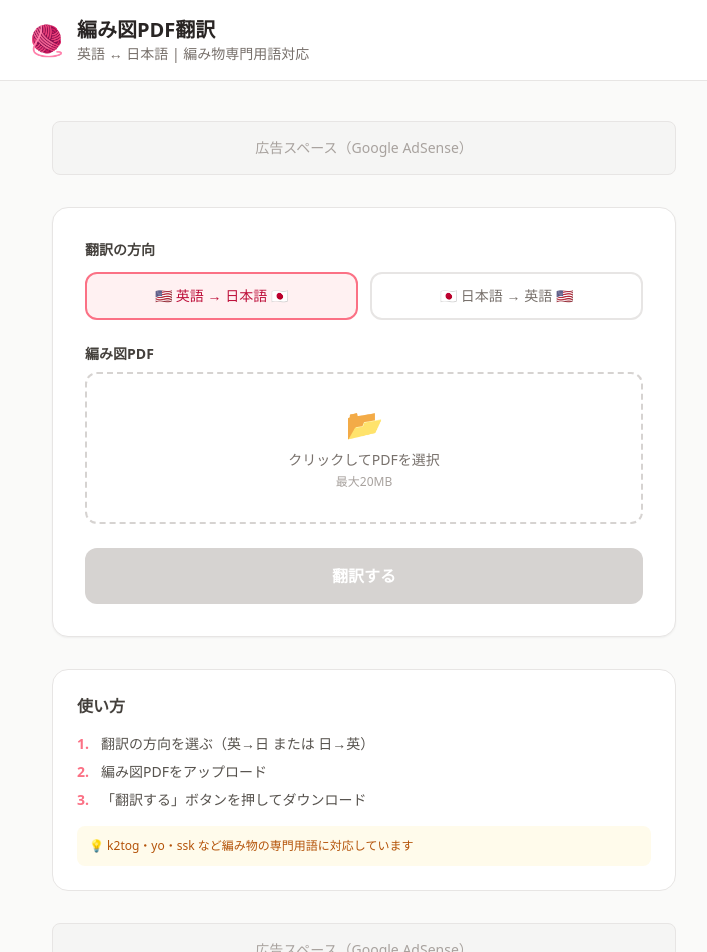
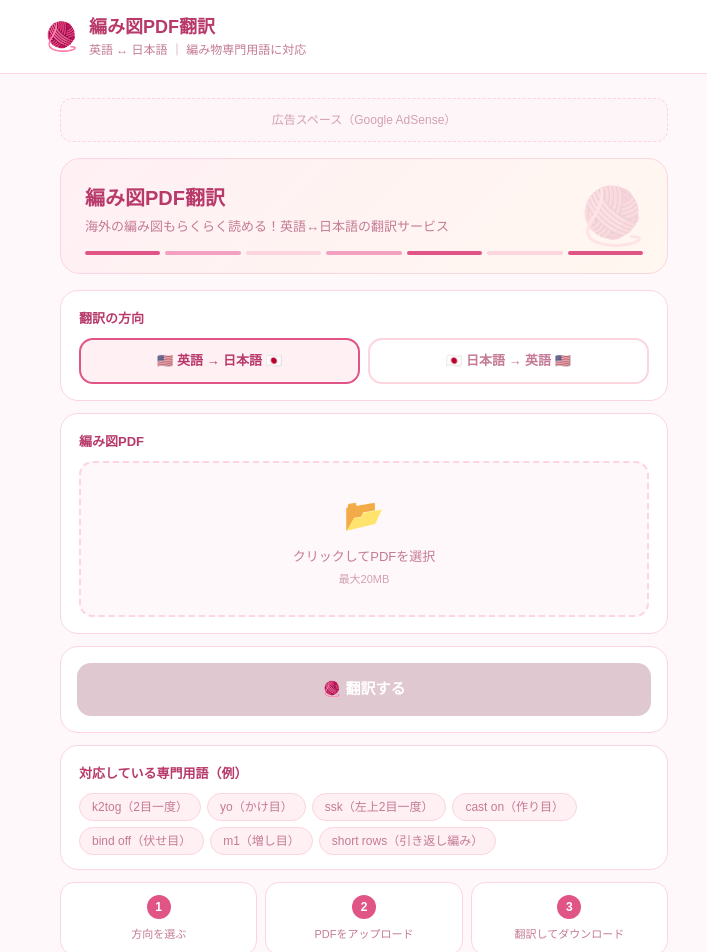
Before and after one commit to vnagisa0793-tech/knit-translator, a Next.js app in the folder frontend/: page / in a window 1280 px wide. Shown: the top 952 px of the page, without its empty margins (276-983 px from the left). Built offline with nearby package versions, Linux system fonts and the light colour scheme; no server answers.

Commit message:
redesign UI

```diff
--- a/frontend/app/page.jsx
+++ b/frontend/app/page.jsx
@@ -1,6 +1,22 @@
 'use client'
 
 import { useState } from 'react'
+
+// =============================================
+// 🎨 色・デザインのカスタマイズはここを変えてね！
+// =============================================
+const COLORS = {
+  primary: '#e05585',        // メインのピンク色（ボタン・アクセント）
+  primaryLight: '#fff0f4',   // 薄いピンク（背景・ホバー）
+  primaryBorder: '#fcd5de',  // ボーダーのピンク
+  primaryText: '#b83a6a',    // 濃いピンク（テキスト・ラベル）
+  subText: '#c47a95',        // 薄いピンク（サブテキスト）
+  hintText: '#d4a0b4',       // さらに薄い（ヒント文字）
+  yarn1: '#e05585',          // 毛糸バーの色1
+  yarn2: '#f4a0c0',          // 毛糸バーの色2
+  yarn3: '#fcd5de',          // 毛糸バーの色3
+}
+// =============================================
 
 export default function Home() {
   const [file, setFile] = useState(null)
@@ -50,152 +66,314 @@ export default function Home() {
   }
 
   return (
-    <main className="min-h-screen bg-stone-50">
-      <header className="bg-white border-b border-stone-200 py-4 px-6">
-        <div className="max-w-2xl mx-auto flex items-center gap-3">
-          <span className="text-3xl">🧶</span>
+    <main style={{ background: '#fff8fa', minHeight: '100vh', fontFamily: 'sans-serif' }}>
+
+      {/* ヘッダー */}
+      <header style={{
+        background: 'white',
+        borderBottom: `1px solid ${COLORS.primaryBorder}`,
+        padding: '14px 24px',
+      }}>
+        <div style={{ maxWidth: 640, margin: '0 auto', display: 'flex', alignItems: 'center', gap: 10 }}>
+          <span style={{ fontSize: 28 }}>🧶</span>
           <div>
-            <h1 className="text-xl font-bold text-stone-800">編み図PDF翻訳</h1>
-            <p className="text-sm text-stone-500">英語 ↔ 日本語 | 編み物専門用語対応</p>
+            {/* ↓ サービス名を変えたいときはここ */}
+            <h1 style={{ margin: 0, fontSize: 18, fontWeight: 700, color: COLORS.primaryText }}>編み図PDF翻訳</h1>
+            <p style={{ margin: 0, fontSize: 12, color: COLORS.subText }}>英語 ↔ 日本語 ｜ 編み物専門用語に対応</p>
           </div>
         </div>
       </header>
 
-      <div className="max-w-2xl mx-auto px-6 py-10">
+      <div style={{ maxWidth: 640, margin: '0 auto', padding: '24px 16px 40px' }}>
 
-        <div className="bg-stone-100 border border-stone-200 rounded-lg p-4 mb-8 text-center text-stone-400 text-sm">
+        {/* 広告スペース上 */}
+        <div style={{
+          background: '#fdf5f8',
+          border: `1px dashed ${COLORS.primaryBorder}`,
+          borderRadius: 12,
+          padding: 12,
+          textAlign: 'center',
+          fontSize: 12,
+          color: COLORS.hintText,
+          marginBottom: 16,
+        }}>
           広告スペース（Google AdSense）
         </div>
 
-        <div className="bg-white rounded-2xl shadow-sm border border-stone-200 p-8">
-          <form onSubmit={handleSubmit} className="space-y-6">
+        {/* ヒーローカード */}
+        <div style={{
+          background: `linear-gradient(135deg, ${COLORS.primaryLight} 0%, #fff7f0 100%)`,
+          border: `1px solid ${COLORS.primaryBorder}`,
+          borderRadius: 20,
+          padding: '24px 24px 18px',
+          marginBottom: 16,
+          position: 'relative',
+          overflow: 'hidden',
+        }}>
+          {/* 右の絵文字デコレーション */}
+          <span style={{
+            position: 'absolute', right: 20, top: '50%',
+            transform: 'translateY(-50%)',
+            fontSize: 56, opacity: 0.15,
+          }}>🧶</span>
 
-            <div>
-              <label className="block text-sm font-semibold text-stone-700 mb-3">
-                翻訳の方向
-              </label>
-              <div className="grid grid-cols-2 gap-3">
-                <button
-                  type="button"
-                  onClick={() => setDirection('en_to_ja')}
-                  className={`py-3 px-4 rounded-xl border-2 text-sm font-medium transition-all ${
-                    direction === 'en_to_ja'
-                      ? 'border-rose-400 bg-rose-50 text-rose-700'
-                      : 'border-stone-200 text-stone-500 hover:border-stone-300'
-                  }`}
-                >
-                  🇺🇸 英語 → 日本語 🇯🇵
-                </button>
-                <button
-                  type="button"
-                  onClick={() => setDirection('ja_to_en')}
-                  className={`py-3 px-4 rounded-xl border-2 text-sm font-medium transition-all ${
-                    direction === 'ja_to_en'
-                      ? 'border-rose-400 bg-rose-50 text-rose-700'
-                      : 'border-stone-200 text-stone-500 hover:border-stone-300'
-                  }`}
-                >
-                  🇯🇵 日本語 → 英語 🇺🇸
-                </button>
+          {/* ↓ キャッチコピーを変えたいときはここ */}
+          <p style={{ margin: '0 0 4px', fontSize: 20, fontWeight: 700, color: COLORS.primaryText }}>
+            編み図PDF翻訳
+          </p>
+          <p style={{ margin: 0, fontSize: 13, color: COLORS.subText }}>
+            海外の編み図もらくらく読める！英語↔日本語の翻訳サービス
+          </p>
+
+          {/* 毛糸バー（色は上のCOLORSで変えられます） */}
+          <div style={{ display: 'flex', gap: 5, marginTop: 14 }}>
+            {[COLORS.yarn1, COLORS.yarn2, COLORS.yarn3, COLORS.yarn2, COLORS.yarn1, COLORS.yarn3, COLORS.yarn1].map((c, i) => (
+              <div key={i} style={{ height: 4, borderRadius: 2, flex: 1, background: c }} />
+            ))}
           </div>
         </div>
 
-            <div>
-              <label className="block text-sm font-semibold text-stone-700 mb-2">
+        {/* 翻訳方向 */}
+        <div style={{
+          background: 'white',
+          border: `1px solid ${COLORS.primaryBorder}`,
+          borderRadius: 18,
+          padding: '18px 18px 16px',
+          marginBottom: 12,
+        }}>
+          <span style={{ fontSize: 13, fontWeight: 700, color: COLORS.primaryText, display: 'block', marginBottom: 10 }}>
+            翻訳の方向
+          </span>
+          <div style={{ display: 'grid', gridTemplateColumns: '1fr 1fr', gap: 8 }}>
+            {[
+              { key: 'en_to_ja', label: '🇺🇸 英語 → 日本語 🇯🇵' },
+              { key: 'ja_to_en', label: '🇯🇵 日本語 → 英語 🇺🇸' },
+            ].map(({ key, label }) => (
+              <button
+                key={key}
+                type="button"
+                onClick={() => setDirection(key)}
+                style={{
+                  border: `2px solid ${direction === key ? COLORS.primary : COLORS.primaryBorder}`,
+                  borderRadius: 14,
+                  padding: '11px 8px',
+                  fontSize: 13,
+                  fontWeight: 700,
+                  background: direction === key ? COLORS.primaryLight : 'white',
+                  color: direction === key ? COLORS.primaryText : COLORS.subText,
+                  cursor: 'pointer',
+                  transition: 'all 0.15s',
+                }}
+              >
+                {label}
+              </button>
+            ))}
+          </div>
+        </div>
+
+        {/* PDFアップロード */}
+        <div style={{
+          background: 'white',
+          border: `1px solid ${COLORS.primaryBorder}`,
+          borderRadius: 18,
+          padding: '18px 18px 16px',
+          marginBottom: 12,
+        }}>
+          <span style={{ fontSize: 13, fontWeight: 700, color: COLORS.primaryText, display: 'block', marginBottom: 10 }}>
             編み図PDF
-              </label>
+          </span>
           <div
-                className={`border-2 border-dashed rounded-xl p-8 text-center cursor-pointer transition-colors ${
-                  file ? 'border-rose-300 bg-rose-50' : 'border-stone-300 hover:border-rose-300'
-                }`}
             onClick={() => document.getElementById('file-input').click()}
+            style={{
+              border: `2px dashed ${file ? COLORS.primary : COLORS.primaryBorder}`,
+              borderRadius: 14,
+              padding: '28px 16px',
+              textAlign: 'center',
+              cursor: 'pointer',
+              background: file ? COLORS.primaryLight : '#fff8fa',
+              transition: 'all 0.15s',
+            }}
           >
             <input
               id="file-input"
               type="file"
               accept=".pdf"
-                  className="hidden"
+              style={{ display: 'none' }}
               onChange={(e) => setFile(e.target.files[0])}
             />
             {file ? (
-                  <div>
-                    <p className="text-2xl mb-1">📄</p>
-                    <p className="text-sm font-medium text-stone-700">{file.name}</p>
-                    <p className="text-xs text-stone-400 mt-1">
+              <>
+                <p style={{ fontSize: 28, margin: '0 0 6px' }}>📄</p>
+                <p style={{ fontSize: 13, fontWeight: 700, color: COLORS.primaryText, margin: '0 0 4px' }}>{file.name}</p>
+                <p style={{ fontSize: 11, color: COLORS.hintText, margin: 0 }}>
                   {(file.size / 1024 / 1024).toFixed(1)} MB
                 </p>
-                  </div>
+              </>
             ) : (
-                  <div>
-                    <p className="text-3xl mb-2">📂</p>
-                    <p className="text-sm text-stone-500">クリックしてPDFを選択</p>
-                    <p className="text-xs text-stone-400 mt-1">最大20MB</p>
-                  </div>
+              <>
+                <p style={{ fontSize: 32, margin: '0 0 8px' }}>📂</p>
+                <p style={{ fontSize: 13, color: COLORS.subText, margin: '0 0 4px' }}>クリックしてPDFを選択</p>
+                <p style={{ fontSize: 11, color: COLORS.hintText, margin: 0 }}>最大20MB</p>
+              </>
             )}
           </div>
         </div>
 
+        {/* 翻訳ボタン */}
+        <div style={{
+          background: 'white',
+          border: `1px solid ${COLORS.primaryBorder}`,
+          borderRadius: 18,
+          padding: 16,
+          marginBottom: 12,
+        }}>
           <button
-              type="submit"
+            onClick={handleSubmit}
             disabled={!file || status === 'uploading'}
-              className={`w-full py-4 rounded-xl font-semibold text-white transition-all ${
-                !file || status === 'uploading'
-                  ? 'bg-stone-300 cursor-not-allowed'
-                  : 'bg-rose-500 hover:bg-rose-600 active:scale-95'
-              }`}
+            style={{
+              width: '100%',
+              padding: '15px',
+              borderRadius: 14,
+              background: !file || status === 'uploading'
+                ? '#e0c8d0'
+                : `linear-gradient(135deg, ${COLORS.primary} 0%, #c03870 100%)`,
+              color: 'white',
+              fontSize: 15,
+              fontWeight: 700,
+              border: 'none',
+              cursor: !file || status === 'uploading' ? 'not-allowed' : 'pointer',
+              fontFamily: 'inherit',
+              transition: 'opacity 0.15s',
+            }}
           >
-              {status === 'uploading' ? (
-                <span className="flex items-center justify-center gap-2">
-                  <svg className="animate-spin h-4 w-4" viewBox="0 0 24 24" fill="none">
-                    <circle className="opacity-25" cx="12" cy="12" r="10" stroke="currentColor" strokeWidth="4"/>
-                    <path className="opacity-75" fill="currentColor" d="M4 12a8 8 0 018-8v8z"/>
-                  </svg>
-                  翻訳中... しばらくお待ちください
-                </span>
-              ) : '翻訳する'}
+            {status === 'uploading' ? '翻訳中... しばらくお待ちください ⏳' : '🧶 翻訳する'}
           </button>
-          </form>
+        </div>
 
+        {/* エラー */}
         {status === 'error' && (
-            <div className="mt-4 p-4 bg-red-50 border border-red-200 rounded-xl text-sm text-red-600">
+          <div style={{
+            background: '#fff0f0',
+            border: '1px solid #ffc0c0',
+            borderRadius: 14,
+            padding: '14px 16px',
+            fontSize: 13,
+            color: '#c03030',
+            marginBottom: 12,
+          }}>
             ❌ {errorMsg}
           </div>
         )}
 
+        {/* 完了・ダウンロード */}
         {status === 'done' && downloadUrl && (
-            <div className="mt-6 p-6 bg-green-50 border border-green-200 rounded-xl text-center">
-              <p className="text-2xl mb-2">✅</p>
-              <p className="text-sm font-semibold text-green-700 mb-4">翻訳が完了しました！</p>
+          <div style={{
+            background: '#f0fff4',
+            border: '1px solid #a8e6c0',
+            borderRadius: 18,
+            padding: '20px 16px',
+            textAlign: 'center',
+            marginBottom: 12,
+          }}>
+            <p style={{ fontSize: 28, margin: '0 0 8px' }}>✅</p>
+            <p style={{ fontSize: 14, fontWeight: 700, color: '#2d7a4f', margin: '0 0 14px' }}>翻訳が完了しました！</p>
             <a
               href={downloadUrl}
               download={downloadName}
-                className="inline-block bg-green-600 hover:bg-green-700 text-white font-semibold py-3 px-8 rounded-xl transition-colors"
+              style={{
+                display: 'inline-block',
+                background: '#38a169',
+                color: 'white',
+                fontWeight: 700,
+                padding: '12px 28px',
+                borderRadius: 14,
+                textDecoration: 'none',
+                fontSize: 14,
+              }}
             >
               📥 PDFをダウンロード
             </a>
           </div>
         )}
-        </div>
 
-        <div className="mt-8 bg-white rounded-2xl border border-stone-200 p-6">
-          <h2 className="font-bold text-stone-700 mb-4">使い方</h2>
-          <ol className="space-y-2 text-sm text-stone-600">
-            <li className="flex gap-3"><span className="text-rose-400 font-bold">1.</span> 翻訳の方向を選ぶ（英→日 または 日→英）</li>
-            <li className="flex gap-3"><span className="text-rose-400 font-bold">2.</span> 編み図PDFをアップロード</li>
-            <li className="flex gap-3"><span className="text-rose-400 font-bold">3.</span> 「翻訳する」ボタンを押してダウンロード</li>
-          </ol>
-          <div className="mt-4 p-3 bg-amber-50 rounded-lg text-xs text-amber-700">
-            💡 k2tog・yo・ssk など編み物の専門用語に対応しています
+        {/* 対応専門用語タグ */}
+        <div style={{
+          background: 'white',
+          border: `1px solid ${COLORS.primaryBorder}`,
+          borderRadius: 18,
+          padding: '18px 18px 14px',
+          marginBottom: 12,
+        }}>
+          <span style={{ fontSize: 13, fontWeight: 700, color: COLORS.primaryText, display: 'block', marginBottom: 10 }}>
+            対応している専門用語（例）
+          </span>
+          <div style={{ display: 'flex', flexWrap: 'wrap', gap: 6 }}>
+            {['k2tog（2目一度）', 'yo（かけ目）', 'ssk（左上2目一度）', 'cast on（作り目）', 'bind off（伏せ目）', 'm1（増し目）', 'short rows（引き返し編み）'].map(tag => (
+              <span key={tag} style={{
+                background: COLORS.primaryLight,
+                border: `1px solid ${COLORS.primaryBorder}`,
+                borderRadius: 20,
+                padding: '4px 12px',
+                fontSize: 12,
+                color: COLORS.subText,
+              }}>{tag}</span>
+            ))}
           </div>
         </div>
 
-        <div className="bg-stone-100 border border-stone-200 rounded-lg p-4 mt-8 text-center text-stone-400 text-sm">
+        {/* 使い方 */}
+        <div style={{
+          display: 'grid',
+          gridTemplateColumns: 'repeat(3, 1fr)',
+          gap: 8,
+          marginBottom: 16,
+        }}>
+          {[
+            { num: '1', text: '方向を選ぶ' },
+            { num: '2', text: 'PDFをアップロード' },
+            { num: '3', text: '翻訳してダウンロード' },
+          ].map(({ num, text }) => (
+            <div key={num} style={{
+              background: 'white',
+              border: `1px solid ${COLORS.primaryBorder}`,
+              borderRadius: 14,
+              padding: '12px 8px',
+              textAlign: 'center',
+            }}>
+              <div style={{
+                width: 24, height: 24,
+                background: COLORS.primary,
+                color: 'white',
+                borderRadius: '50%',
+                fontSize: 12,
+                fontWeight: 700,
+                display: 'flex',
+                alignItems: 'center',
+                justifyContent: 'center',
+                margin: '0 auto 8px',
+              }}>{num}</div>
+              <p style={{ fontSize: 11, color: COLORS.subText, margin: 0, lineHeight: 1.4 }}>{text}</p>
+            </div>
+          ))}
+        </div>
+
+        {/* 広告スペース下 */}
+        <div style={{
+          background: '#fdf5f8',
+          border: `1px dashed ${COLORS.primaryBorder}`,
+          borderRadius: 12,
+          padding: 12,
+          textAlign: 'center',
+          fontSize: 12,
+          color: COLORS.hintText,
+        }}>
           広告スペース（Google AdSense）
         </div>
       </div>
 
-      <footer className="text-center text-xs text-stone-400 py-8">
-        編み図PDF翻訳 | Powered by Claude AI
+      {/* フッター */}
+      <footer style={{ textAlign: 'center', fontSize: 11, color: COLORS.hintText, paddingBottom: 24 }}>
+        編み図PDF翻訳 ｜ Powered by Claude AI 🧶
       </footer>
     </main>
   )
```
Lines whose indentation alone changed are shown as unchanged.
